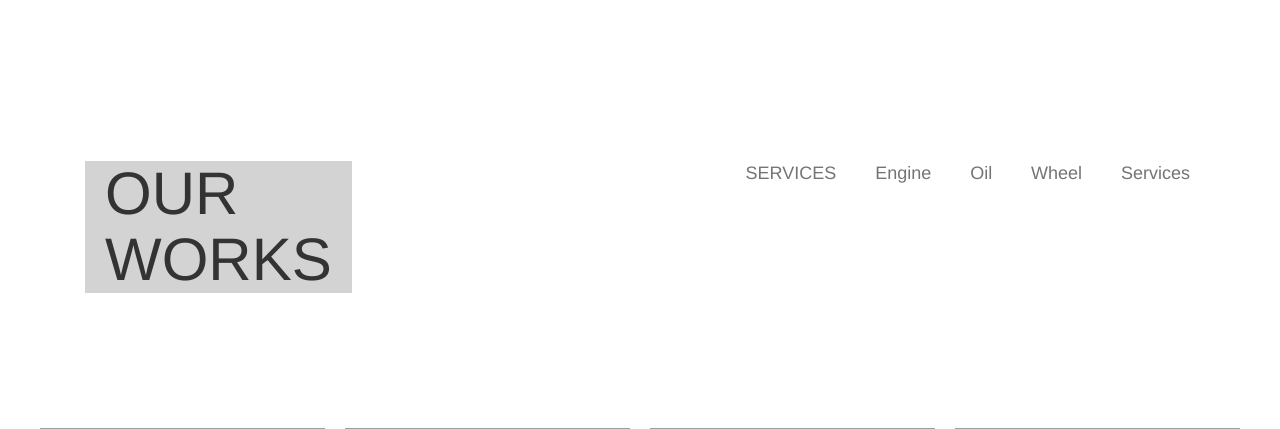
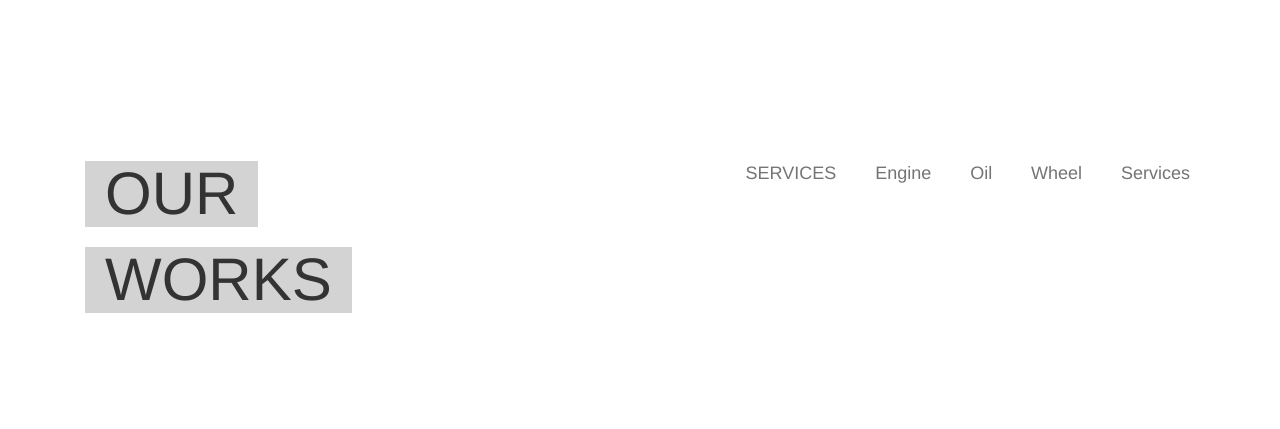
Before and after one commit to nessa1234/automotive, a Django app: page / in a window 1280 px wide. Shown: the part 3493-3922 px from the top of the page. Run offline with Django 3.2, Linux system fonts and the light colour scheme; some libraries are stand-ins or nearby versions; grey boxes are pictures that could not be loaded.

Commit message:
change in templates

```diff
--- a/templates/index.html
+++ b/templates/index.html
@@ -269,7 +269,7 @@
 			<div class="row">
 				<div class="col-lg-3">
 					<div class="section-title">
-						<h1>OUR WORKS</h1>
+						<h1>OUR</h1><h2>WORKS</h2>
 					</div>
 				</div>
 				<div class="col-lg-9">
```
Also changed, not shown: media/carausel/car1.jpg (added), media/carausel/car2.jpeg (added), media/carausel/car3.jpeg (added), media/carausel/car7.jpg (added).
